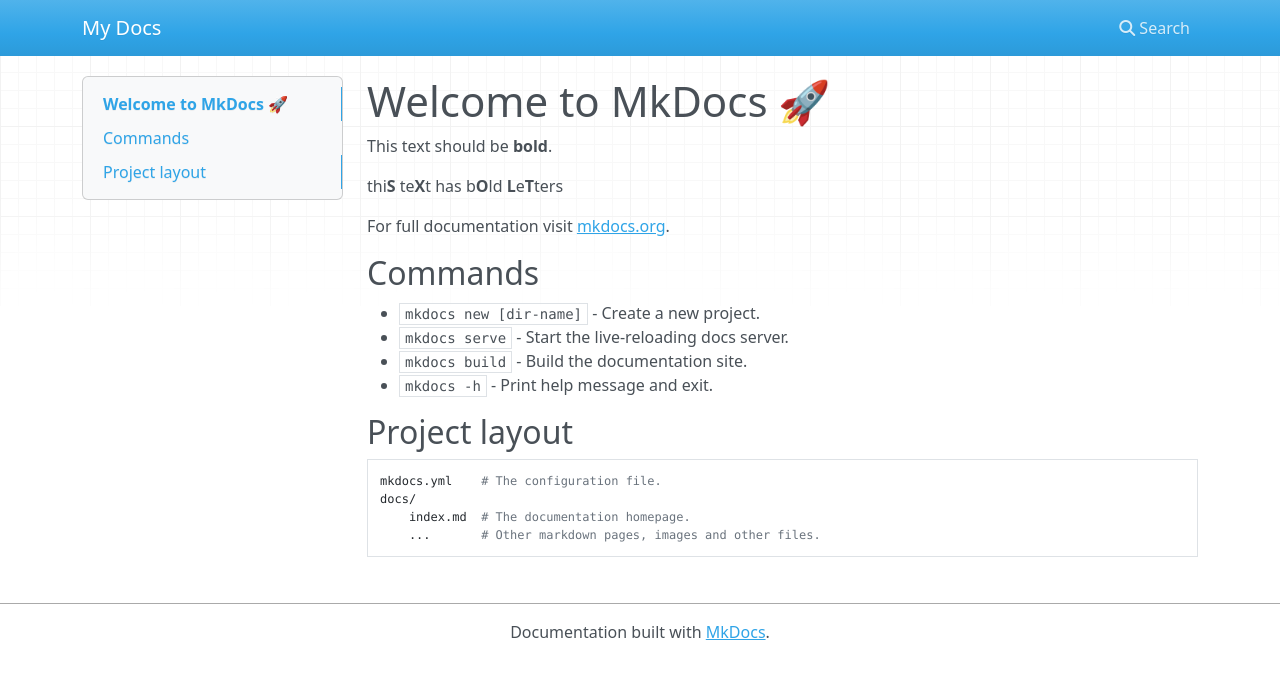
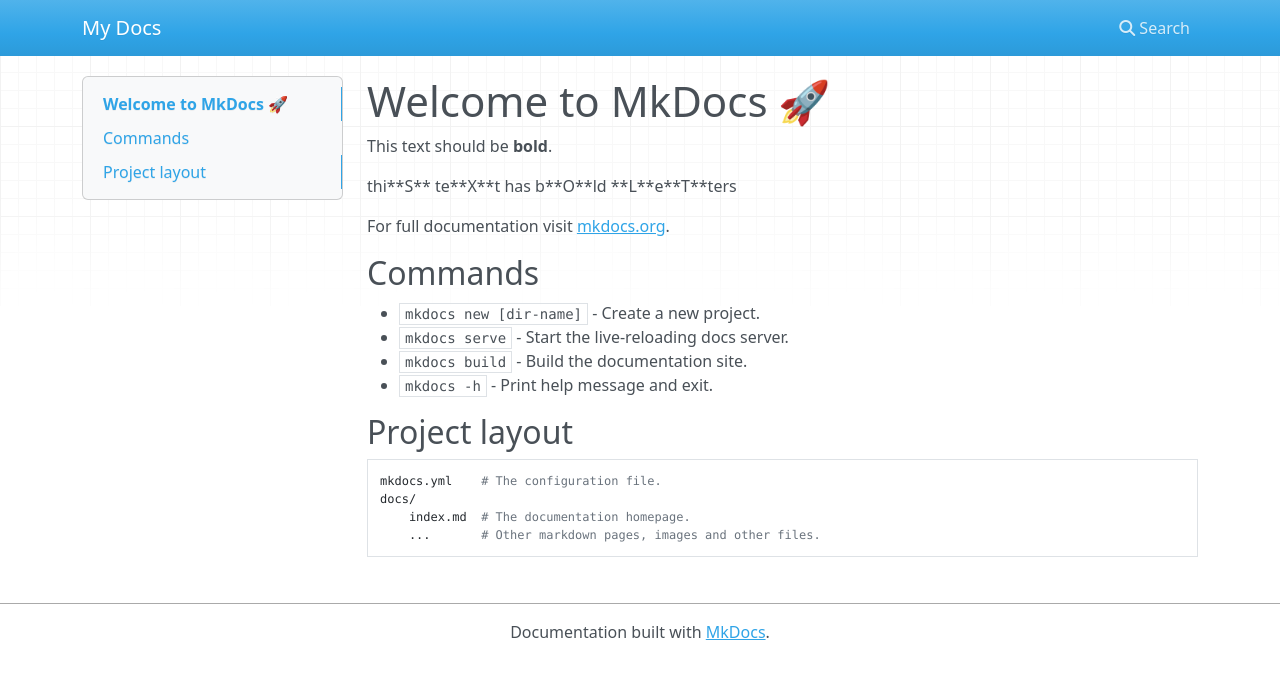
Before and after one commit to kelly-sovacool/test-mkdocs, an MkDocs documentation site: the page built from docs/index.md, in a window 1280 px wide. Shown: the top 679 px of the page. Built offline with MkDocs 1.6.1, drawn with Linux system fonts in a browser that asks for light colours; nearby versions of some CDN libraries.

Commit message:
docs: test betterem extension

```diff
--- a/mkdocs.yml
+++ b/mkdocs.yml
@@ -2,5 +2,5 @@
 
 # Extensions
 markdown_extensions:
-  - pymdownx.snippets:
-      check_paths: true
+  - pymdownx.betterem:
+      smart_enable: all
```
